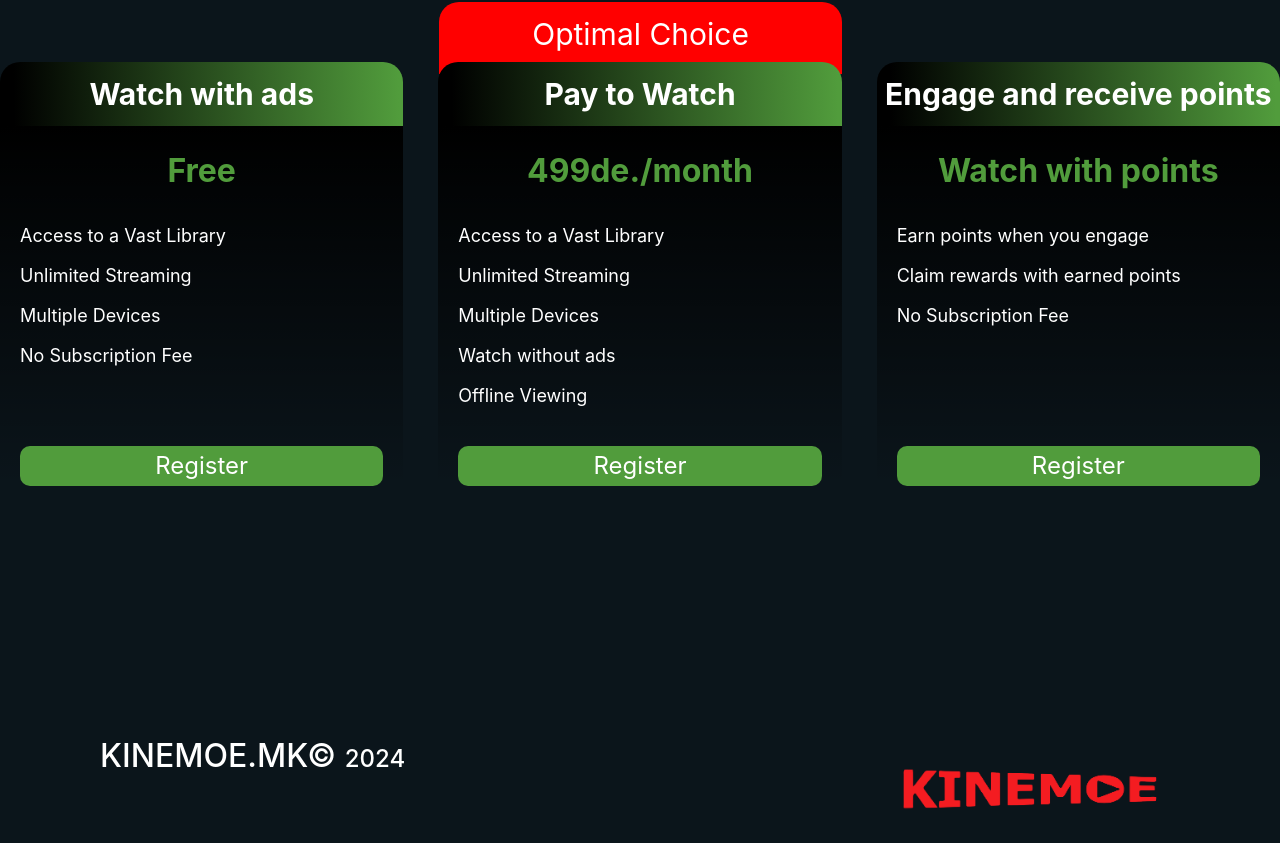
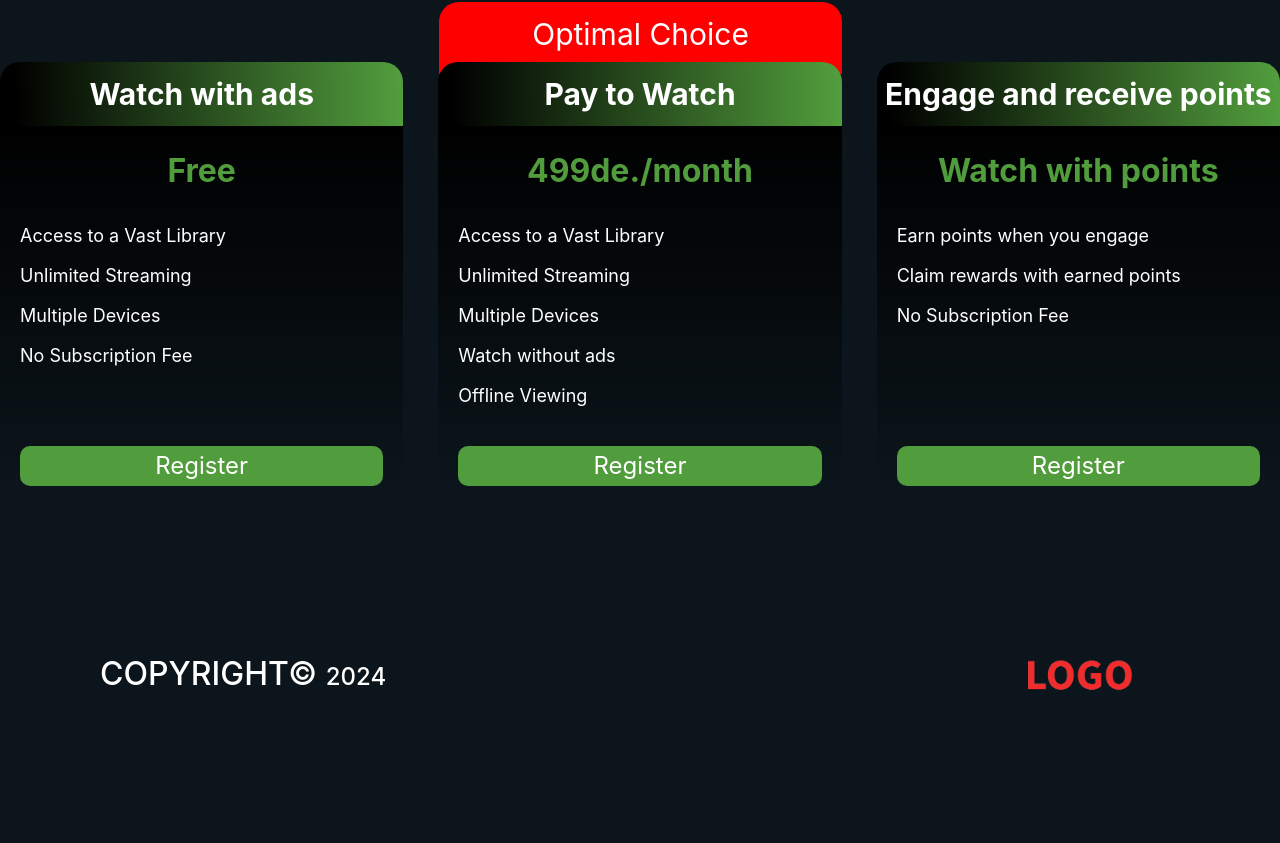
Before and after one commit to AndrejLozanovski/Online-Streaming-Platform, a React (Create React App) app: page /landing in a window 1280 px wide. Shown: the part 3264-4107 px from the top of the page. After the commit the page ends 3979 px from the top, so only its background shows below. Built offline with nearby package versions, Linux system fonts and the light colour scheme.

Commit message:
minor updates

```diff
--- a/src/components/Footer/Footer.tsx
+++ b/src/components/Footer/Footer.tsx
@@ -3,7 +3,7 @@
 const Footer = () => {
   return (
     <footer>
-      <p>KineMoe 2024 - All rights reserved.</p>
+      <p>AndrejLozanovski 2024 - All rights reserved.</p>
     </footer>
   );
 };
--- a/src/components/SignIn/SignIn-SignUp.tsx
+++ b/src/components/SignIn/SignIn-SignUp.tsx
@@ -55,10 +55,10 @@
           <div className="signin-signup-pop-up-image">
             <div className="title">
               <p>
-                Kine<span>Moe</span>
+                Lo<span>go</span>
               </p>
             </div>
-            <img src={require(`../../assets/images/SignIn/signin.jpeg`)} alt="Kinemoe" />
+            <img src={require(`../../assets/images/SignIn/signin.jpeg`)} alt="image" />
           </div>
           <div className="singin-signup-pop-up-form">
             <div className="title">
--- a/src/pages/Landing/Landing.tsx
+++ b/src/pages/Landing/Landing.tsx
@@ -231,9 +231,9 @@
 
       <section className="landing-page-footer">
         <p>
-          Kinemoe.mk&copy; <span>2024</span>
+          Copyright&copy; <span>2024</span>
         </p>
-        <img src={require(`../../assets/images/Logo/logo.png`)} alt="Kinemoe Logo" />
+        <img src={require(`../../assets/images/Logo/logo.png`)} alt="Logo" />
       </section>
     </section>
   );
--- a/src/pages/Landing/LandingPage.css
+++ b/src/pages/Landing/LandingPage.css
@@ -319,7 +319,8 @@
   display: flex;
   justify-content: space-between;
   margin: 0 100px;
-  margin-top: 200px;
+  margin-top: 100px;
+  align-items: center;
 }
 
 .landing-page-footer p {
@@ -336,5 +337,5 @@
 }
 
 .landing-page-footer img {
-  width: 300px;
+  width: 200px;
 }
```
Also changed, not shown: src/assets/images/Logo/logo.png, 1 other file (tests, documents, lock files or other folders).
